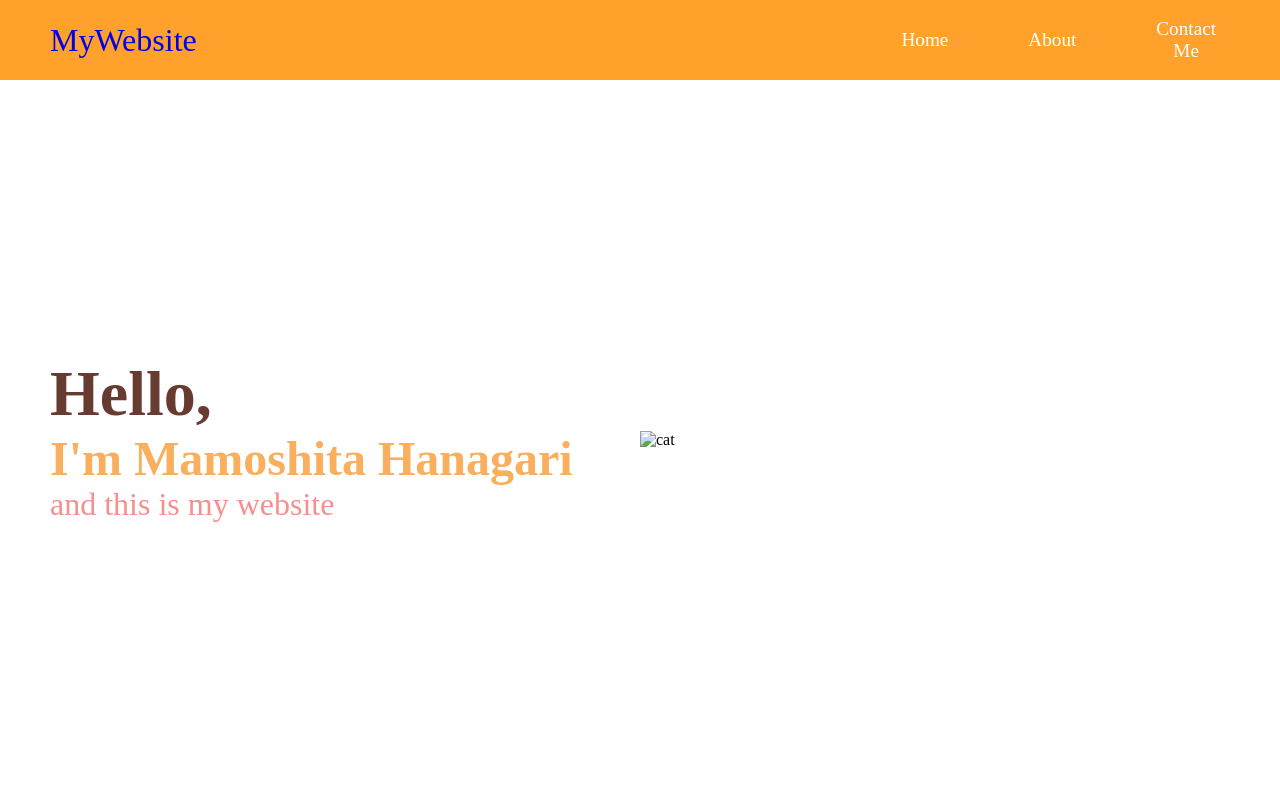
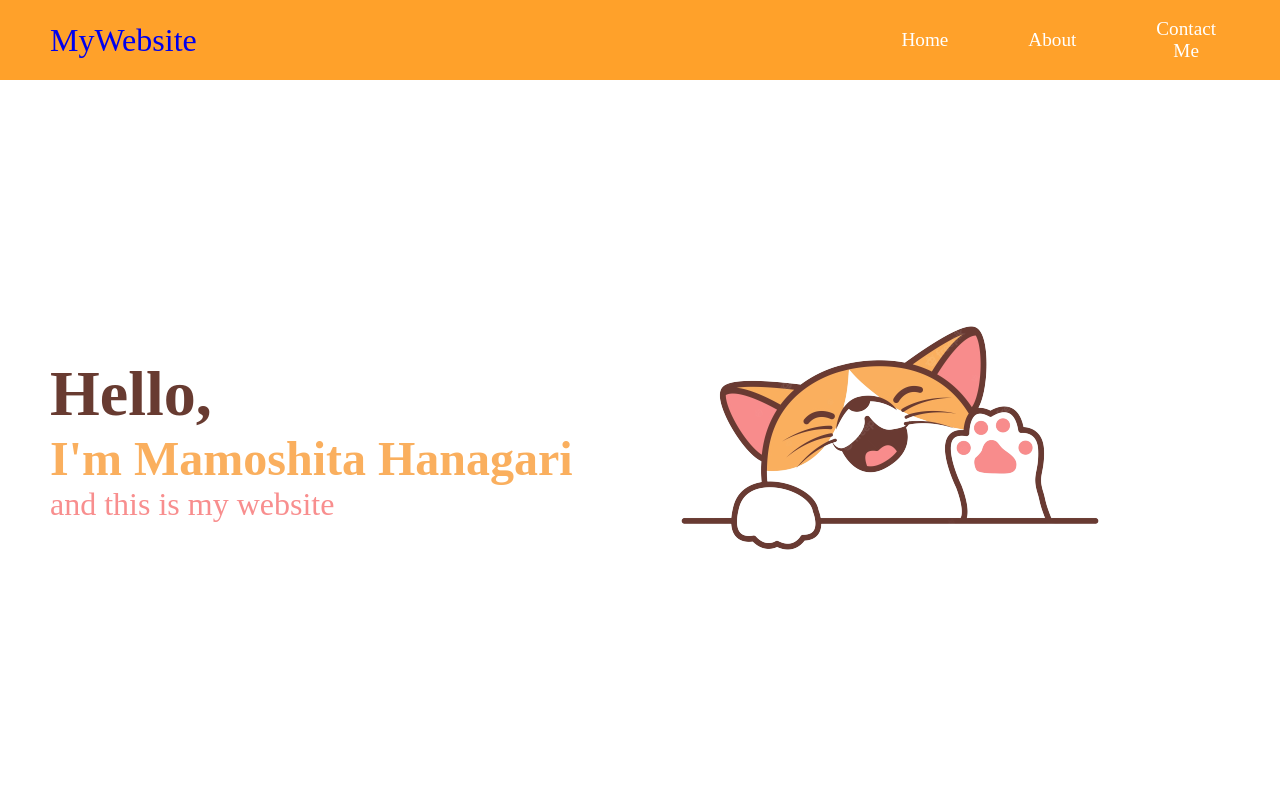
Before and after one commit to meruim/mywebsite, a plain HTML site: page index.html in a window 1280 px wide. Shown: the top 797 px of the page. Drawn offline with Linux system fonts and the light colour scheme; the site is published under a folder, as on GitHub Pages, so addresses that start at the root find nothing.

Commit message:
Update index.html

```diff
--- a/index.html
+++ b/index.html
@@ -32,7 +32,7 @@
                 <p>and this is my website</p>
             </div>
             <div class="my_image">
-                <img src="/img/cute-cat-waving-paw-cartoon_42750-613-removebg-preview.png" alt="cat">
+                <img src="img/cute-cat-waving-paw-cartoon_42750-613-removebg-preview.png" alt="cat">
             </div>
     </div>
     <h1 class="myhead">About me</h1>
```
